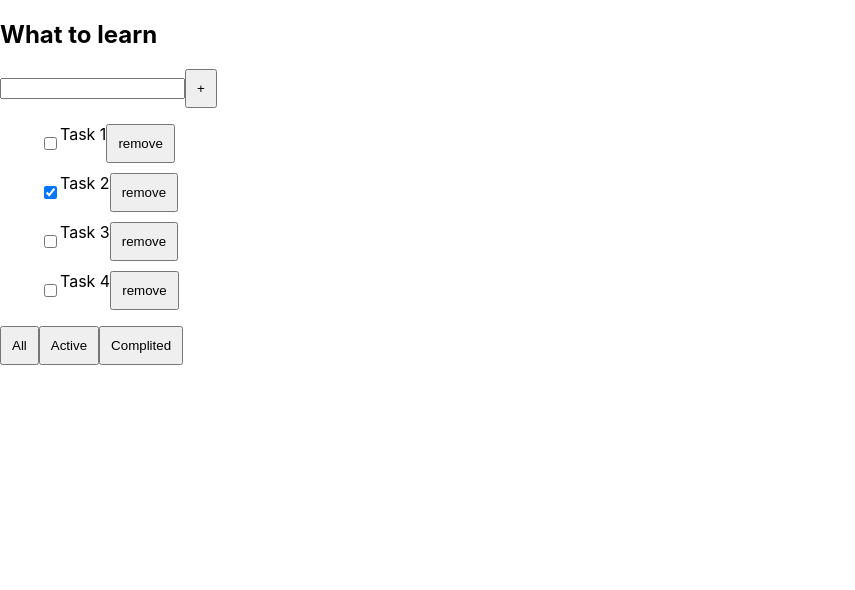
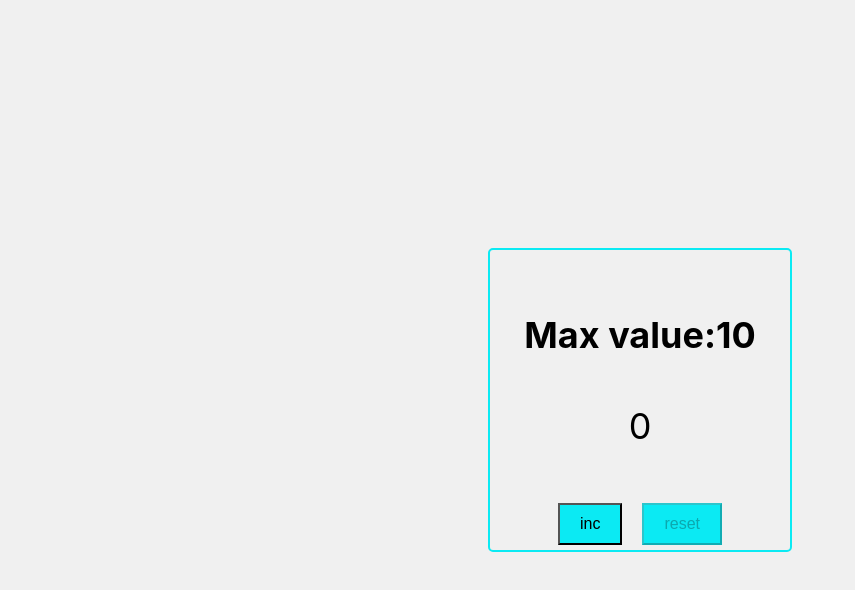
Before and after one commit to AliakseiKrasko/1sprint, a React (Create React App) app: page / in a window 1280 px wide. Shown: the top 590 px of the page, without its empty margins (0-855 px from the left). Built offline with nearby package versions, Linux system fonts and the light colour scheme.

Commit message:
added counter

```diff
--- a/src/App.css
+++ b/src/App.css
@@ -1,14 +1,42 @@
-ul {
-  list-style: none;
+body {
+  display: grid;
+  place-items: center;
+  height: 100vh;
+  margin: 0;
+  background-color: #f0f0f0;
 }
 
+.App {
+  width: 300px;
+  height: 300px;
+  border: 2px solid #0beaf3;
+  border-radius: 5px;
+  display: flex;
+  flex-direction: column;
+  justify-content: center;
+  align-items: center;
+  font-size: 36px;
 
-li {
-  display: flex;
-  margin-bottom: 10px;
 }
 
-button {
+.App p {
+  text-align: center;
+}
 
-  padding: 10px;
+.counter-buttons button {
+  background-color: #0beaf3;
+  margin: 0 10px;
+  padding: 10px 20px;
+  font-size: 16px;
+
 }
+
+.counter-display {
+  font-size: 36px;
+  margin: 10px 0;
+  color: black;
+}
+
+.counter-display.max {
+  color: red;
+}
--- a/src/App.tsx
+++ b/src/App.tsx
@@ -1,98 +1,31 @@
-import React, { ChangeEvent, KeyboardEvent, useState } from 'react';
+import React, { useState } from 'react';
 import './App.css';
-
-type FilterValueType = 'all' | 'active' | 'complited';
-
-type TaskProps = {
-    id: number;
-    title: string;
-    isDone: boolean;
-};
+import { CounterDisplay } from './components/CounterDisplay';
+import { CounterButtons } from './components/CountersButtons'
 
 function App() {
-    const [tasks, setTasks] = useState<TaskProps[]>([
-        { id: 1, title: 'Task 1', isDone: false },
-        { id: 2, title: 'Task 2', isDone: true },
-        { id: 3, title: 'Task 3', isDone: false },
-        { id: 4, title: 'Task 4', isDone: false },
-    ]);
+    const [count, setCount] = useState(0);
+    const [maxValue, setMaxValue] = useState<number>(10);
 
-    const [title, setTitle] = useState<string>('');
-    const [filter, setFilter] = useState<FilterValueType>('all');
 
-    const removeTask = (id: number) => {
-        const remainingTasks = tasks.filter((task) => task.id !== id);
-        setTasks(remainingTasks);
+    const increment = () => {
+        setCount((prev) => (prev < maxValue ? prev + 1 : prev));
     };
-
-    const onChangeHandler = (e: ChangeEvent<HTMLInputElement>) => {
-        setTitle(e.currentTarget.value);
-    };
-
-    const createTask = () => {
-        if (title.trim() !== '') {
-            const newTask: TaskProps = {
-                id: Date.now(),
-                title: title.trim(),
-                isDone: false,
-            };
-            setTasks([newTask, ...tasks]);
-            setTitle('');
-        }
-    };
-
-    const addTask = () => {
-        createTask();
-    };
-
-    const onKeyDownHandler = (e: KeyboardEvent<HTMLInputElement>) => {
-        if (e.key === 'Enter') {
-            createTask();
-        }
-    };
-
-    const toggleStatus = (id: number) => {
-        setTasks(tasks.map(task =>
-            task.id === id ? { ...task, isDone: !task.isDone } : task
-        ));
-    };
-
-    const getFilteredTasks = (): TaskProps[] => {
-        return tasks.filter((task) => {
-            if (filter === 'active') return !task.isDone;
-            if (filter === 'complited') return task.isDone;
-            return true; // 'all'
-        });
-    };
-
-    const filteredTasks = getFilteredTasks();
+    const reset = () => {
+        setCount(0);
+        setMaxValue(Math.floor(Math.random() * 10) + 1);
+    }
 
     return (
         <div className="App">
-            <h2>What to learn</h2>
-            <input
-                type="text"
-                value={title}
-                onChange={onChangeHandler}
-                onKeyDown={onKeyDownHandler}
+            <CounterDisplay maxValue={maxValue} value={count} />
+            <CounterButtons
+                onIncrement={increment}
+                onReset={reset}
+                disableIncrement={count >= maxValue}
+                disableReset={count === 0}
             />
-            <button onClick={addTask}>+</button>
-            <ul>
-                {filteredTasks.map((task) => (
-                    <li key={task.id}>
-                        <input
-                            type="checkbox"
-                            checked={task.isDone}
-                            onChange={() => toggleStatus(task.id)}
-                        />
-                        <span>{task.title}</span>
-                        <button onClick={() => removeTask(task.id)}>remove</button>
-                    </li>
-                ))}
-            </ul>
-            <button onClick={() => setFilter('all')}>All</button>
-            <button onClick={() => setFilter('active')}>Active</button>
-            <button onClick={() => setFilter('complited')}>Complited</button>
+
         </div>
     );
 }
--- /dev/null
+++ b/src/components/Button.tsx
@@ -0,0 +1,15 @@
+import React from 'react';
+
+type ButtonProps = {
+    onClick: () => void;
+    disabled: boolean;
+    text: string;
+};
+
+export const Button: React.FC<ButtonProps> = ({ onClick, disabled, text }) => {
+    return (
+        <button onClick={onClick} disabled={disabled}>
+            {text}
+        </button>
+    );
+};
--- /dev/null
+++ b/src/components/CounterDisplay.tsx
@@ -0,0 +1,15 @@
+
+import React from 'react';
+
+type CounterDisplayProps = {
+    value: number;
+    maxValue: number;
+};
+
+export const CounterDisplay: React.FC<CounterDisplayProps> = ({ value, maxValue }) => {
+    const displayClass = value >= maxValue ? 'counter-display max' : 'counter-display';
+    return <div className={displayClass}>
+        <h4>Max value:{maxValue}</h4>
+        <p>{value}</p>
+    </div>;
+};
--- /dev/null
+++ b/src/components/CountersButtons.tsx
@@ -0,0 +1,20 @@
+import React from 'react';
+import { Button } from './Button';
+
+type CounterButtonsProps = {
+    onIncrement: () => void;
+    onReset: () => void;
+    disableIncrement: boolean;
+    disableReset: boolean;
+};
+
+export const CounterButtons: React.FC<CounterButtonsProps> = ({
+                                                                  onIncrement, onReset,
+                                                                  disableIncrement, disableReset}) => {
+    return (
+        <div className="counter-buttons">
+            <Button onClick={onIncrement} disabled={disableIncrement} text="inc" />
+            <Button onClick={onReset} disabled={disableReset} text="reset" />
+        </div>
+    );
+};
```
